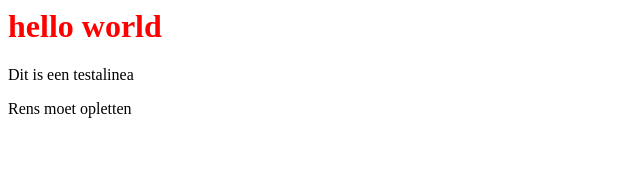
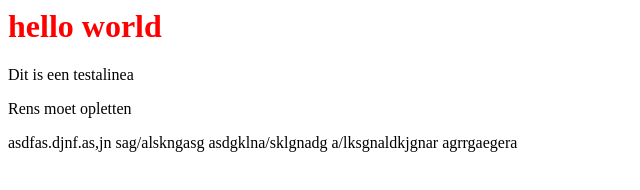
Before and after one commit to cam-emmauscollege/website, a plain HTML site: page index.html in a window 1280 px wide. Shown: the whole page, without its empty margins (0-640 px from the left). Drawn offline with Linux system fonts and the light colour scheme.

Commit message:
start nieuwe functionaliteit

```diff
--- a/index.html
+++ b/index.html
@@ -7,5 +7,10 @@
     <h1>hello world</h1>
     <p>Dit is een testalinea</p>
     <p>Rens moet opletten </p>
+    asdfas.djnf.as,jn
+    sag/alskngasg
+    asdgklna/sklgnadg
+    a/lksgnaldkjgnar
+    agrrgaegera
   </body>
 </html>
```
